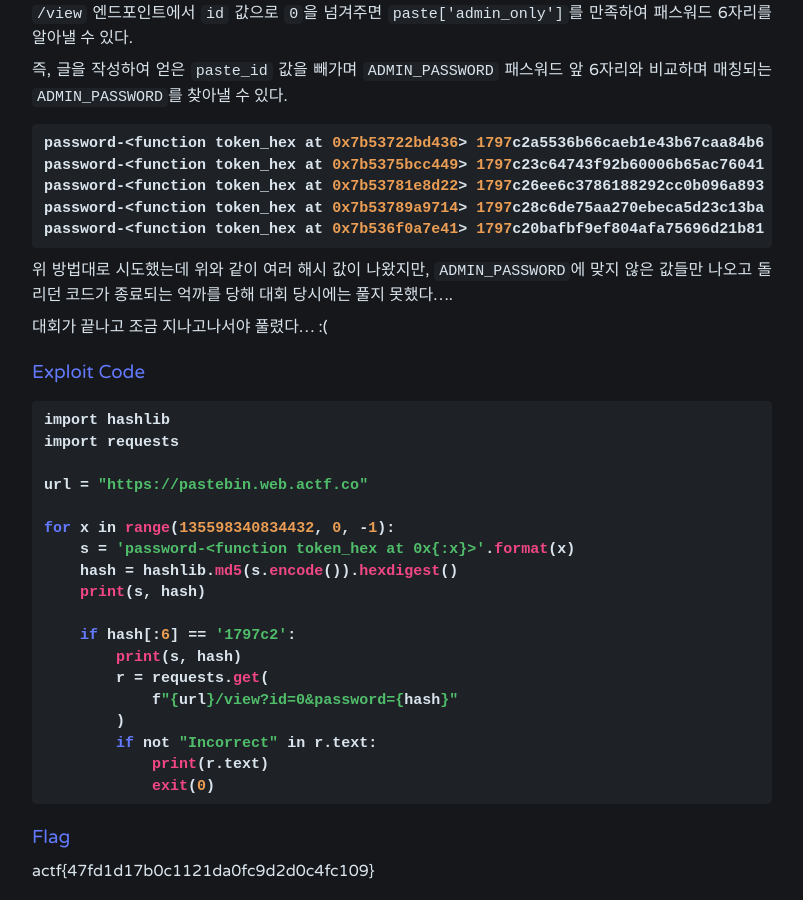
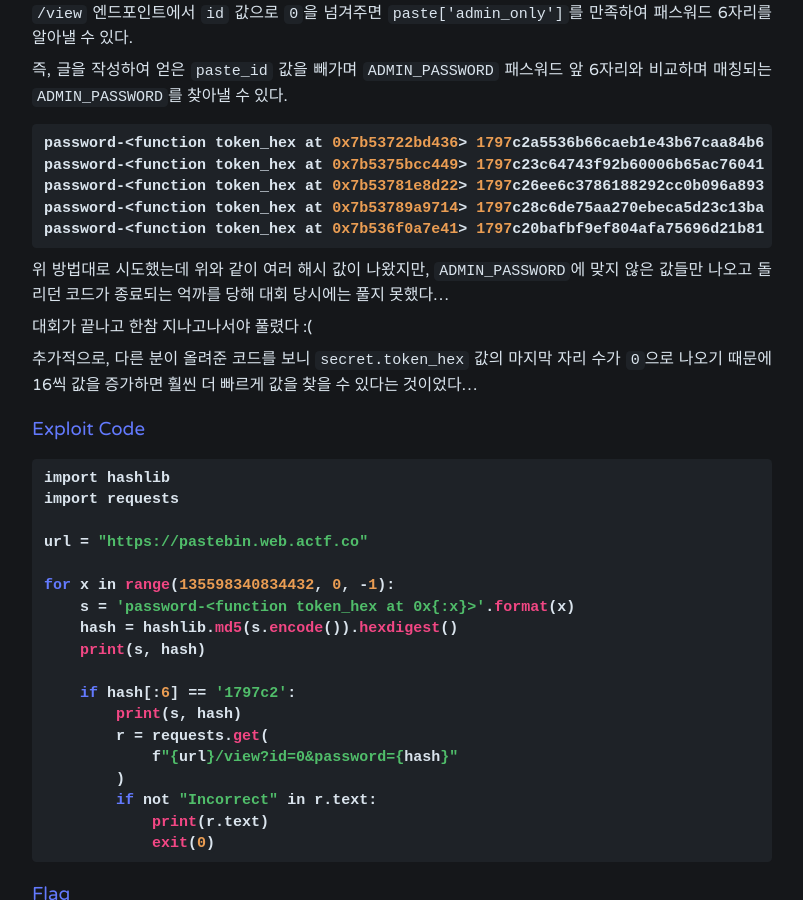
Before and after one commit to jiniljeil/jiniljeil.github.io, a Jekyll site: the page built from _posts/2024-05-24-angstromCTF.md, in a window 1280 px wide and 900 px high, scrolled down 12452 px. Shown: the whole window, without its empty margins (238-1041 px from the left). Built offline with Jekyll 4.4.1, drawn with Linux system fonts in a browser that asks for light colours; comment, search, counter and statistics services are not loaded.

Commit message:
angstromCTF

````diff
--- a/_posts/2024-05-24-angstromCTF.md
+++ b/_posts/2024-05-24-angstromCTF.md
@@ -492,9 +492,11 @@ password-<function token_hex at 0x7b53781e8d22> 1797c26ee6c3786188292cc0b096a893
 password-<function token_hex at 0x7b53789a9714> 1797c28c6de75aa270ebeca5d23c13ba
 password-<function token_hex at 0x7b536f0a7e41> 1797c20bafbf9ef804afa75696d21b81
 ```
-위 방법대로 시도했는데 위와 같이 여러 해시 값이 나왔지만, `ADMIN_PASSWORD`에 맞지 않은 값들만 나오고 돌리던 코드가 종료되는 억까를 당해 대회 당시에는 풀지 못했다....
+위 방법대로 시도했는데 위와 같이 여러 해시 값이 나왔지만, `ADMIN_PASSWORD`에 맞지 않은 값들만 나오고 돌리던 코드가 종료되는 억까를 당해 대회 당시에는 풀지 못했다...
 
-대회가 끝나고 조금 지나고나서야 풀렸다... :(
+대회가 끝나고 한참 지나고나서야 풀렸다 :(
+
+추가적으로, 다른 분이 올려준 코드를 보니 `secret.token_hex` 값의 마지막 자리 수가 `0`으로 나오기 때문에 16씩 값을 증가하면 훨씬 더 빠르게 값을 찾을 수 있다는 것이었다...
 
 ### Exploit Code
 ```python
````
